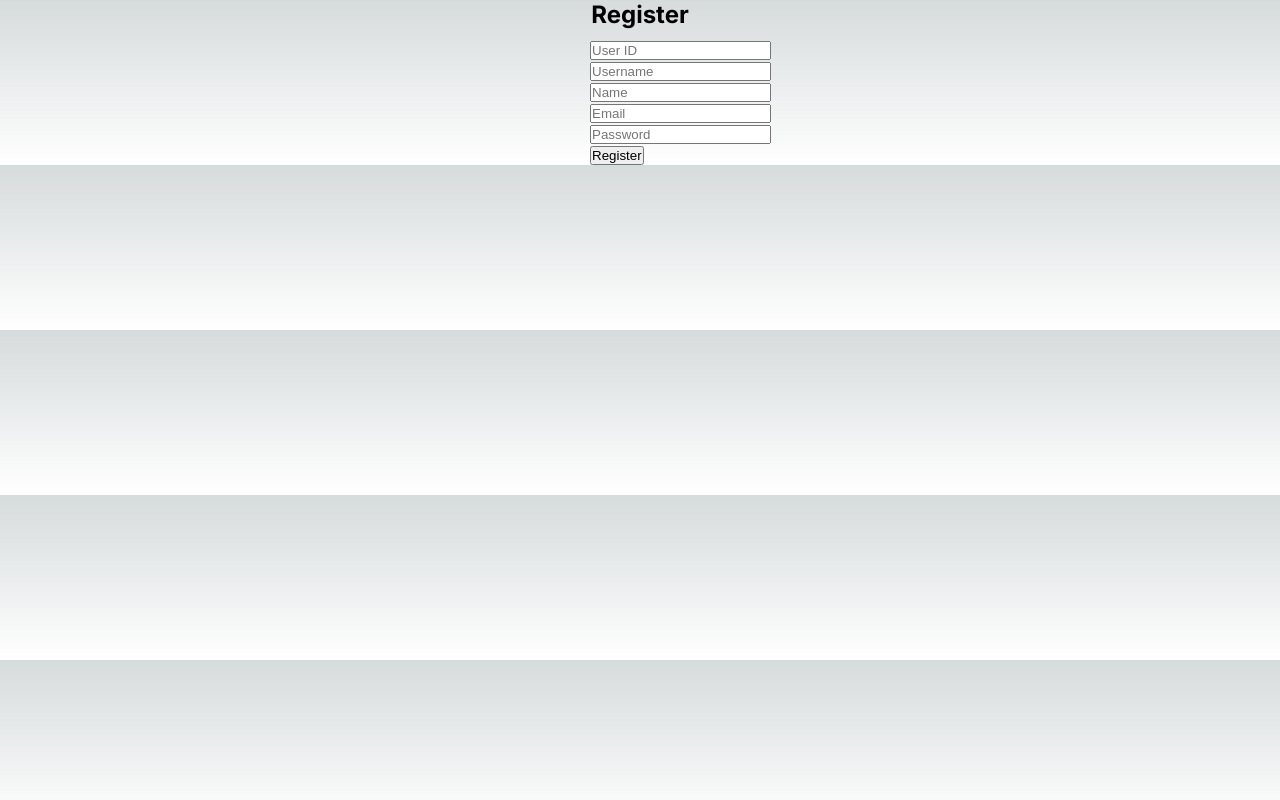
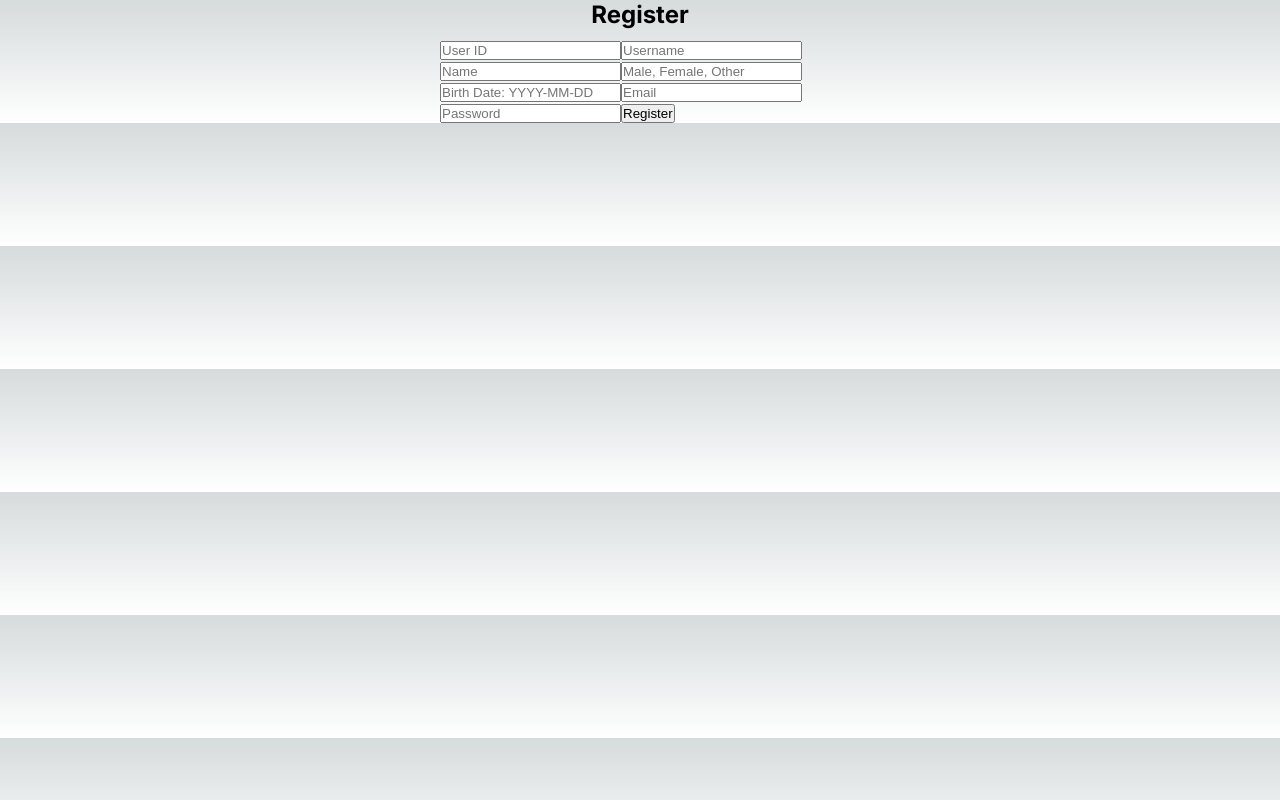
Before and after one commit to Shakeb100/MajorMatch, a Next.js app: page /Register in a window 1280 px wide. Built offline with nearby package versions, Linux system fonts and the light colour scheme.

Commit message:
Added more fields to Register page, fields correspond to Database fields

```diff
--- a/app/Register/page.js
+++ b/app/Register/page.js
@@ -6,6 +6,8 @@ export default function Register() {
     user_id: '',
     username: '',
     name: '',
+    gender: '',
+    dob: '',
     email: '',
     password: '',
 
@@ -43,12 +45,14 @@ export default function Register() {
     //Wrapped the following div code in another div to center all objects being displayed on the page.
     //The div alligns all items defined along the center axis of the page for specifics
     <div style={{display: 'flex', justifyContent: 'center'}}>
-      <div style={{width: '100%', maxWidth: '100px', margin: '0' }}>
+      <div style={{width: '100%', maxWidth: '400px', margin: '0' }}>
         <h1 style={{ fontSize: '24px', textAlign: 'center', marginBottom: '10px'}}>Register</h1>
         <form onSubmit={handleSubmit}>
           <input type='text' name='user_id' value={formData.user_id} onChange={handleChange} placeholder='User ID' />
           <input type='text' name='username' value={formData.username} onChange={handleChange} placeholder='Username' />
           <input type='text' name='name' value={formData.name} onChange={handleChange} placeholder='Name' />
+          <input type='text' name='gender' value={formData.gender} onChange={handleChange} placeholder='Male, Female, Other' />
+          <input type='text' name='dob' value={formData.dob} onChange={handleChange} placeholder='Birth Date: YYYY-MM-DD' />
           <input type='text' name='email' value={formData.email} onChange={handleChange} placeholder='Email' />
           <input type='text' name='password' value={formData.password} onChange={handleChange} placeholder='Password' />
 
--- a/pages/api/register.js
+++ b/pages/api/register.js
@@ -3,10 +3,10 @@ const registersql = require('../../app/database');
 
 export default async function handler(req, res) {
     if(req.method === 'POST'){
-        const {user_id, username, name, email, password} = req.body;
+        const {user_id, username, name, gender, dob, email, password} = req.body;
     try{
-        const query = 'INSERT INTO User (User_ID, Username, Name, Email, Password) VALUES (?, ?, ?, ?, ?)';
-        const values = [user_id, username, name, email, password];
+        const query = 'INSERT INTO User (User_ID, Username, Name, Gender, DOB, Email, Password) VALUES (?, ?, ?, ?, ?, ?, ?)';
+        const values = [user_id, username, name, gender, dob, email, password];
         await registersql.query(query, values);
         res.status(200).json({message: 'User connected successfully'});
     }
```
